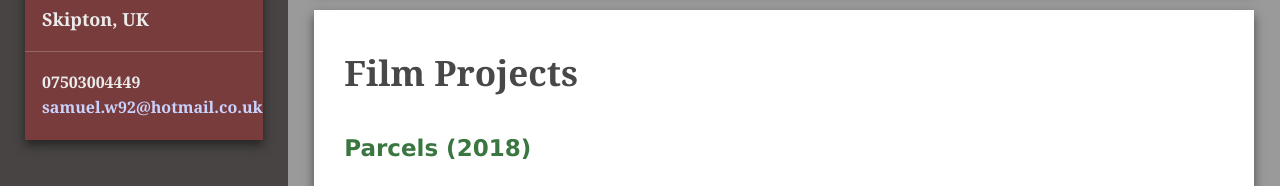
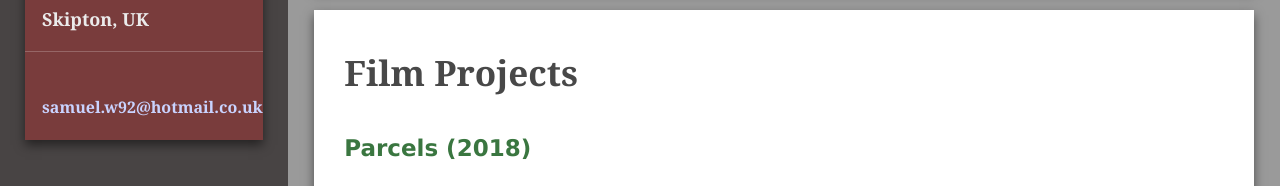
Before and after one commit to Swatkins14/Portfolio, a plain HTML site: page Portfolio.html in a window 1280 px wide. Shown: the part 246-432 px from the top of the page. Drawn offline with Linux system fonts and the light colour scheme.

Commit message:
removed # number

```diff
--- a/Portfolio.html
+++ b/Portfolio.html
@@ -16,7 +16,7 @@
         <aside>
         <p id="titles">Producer <br> Director <br> Writer</p>
         <p id="location">Skipton, UK</p>
-        <p id="details">07503004449<br>
+        <p id="details"><br>
             <a id="email" href="mailto:samuel.w92@hotmail.co.uk">samuel.w92@hotmail.co.uk</a>
         </aside>
         </div>
```
